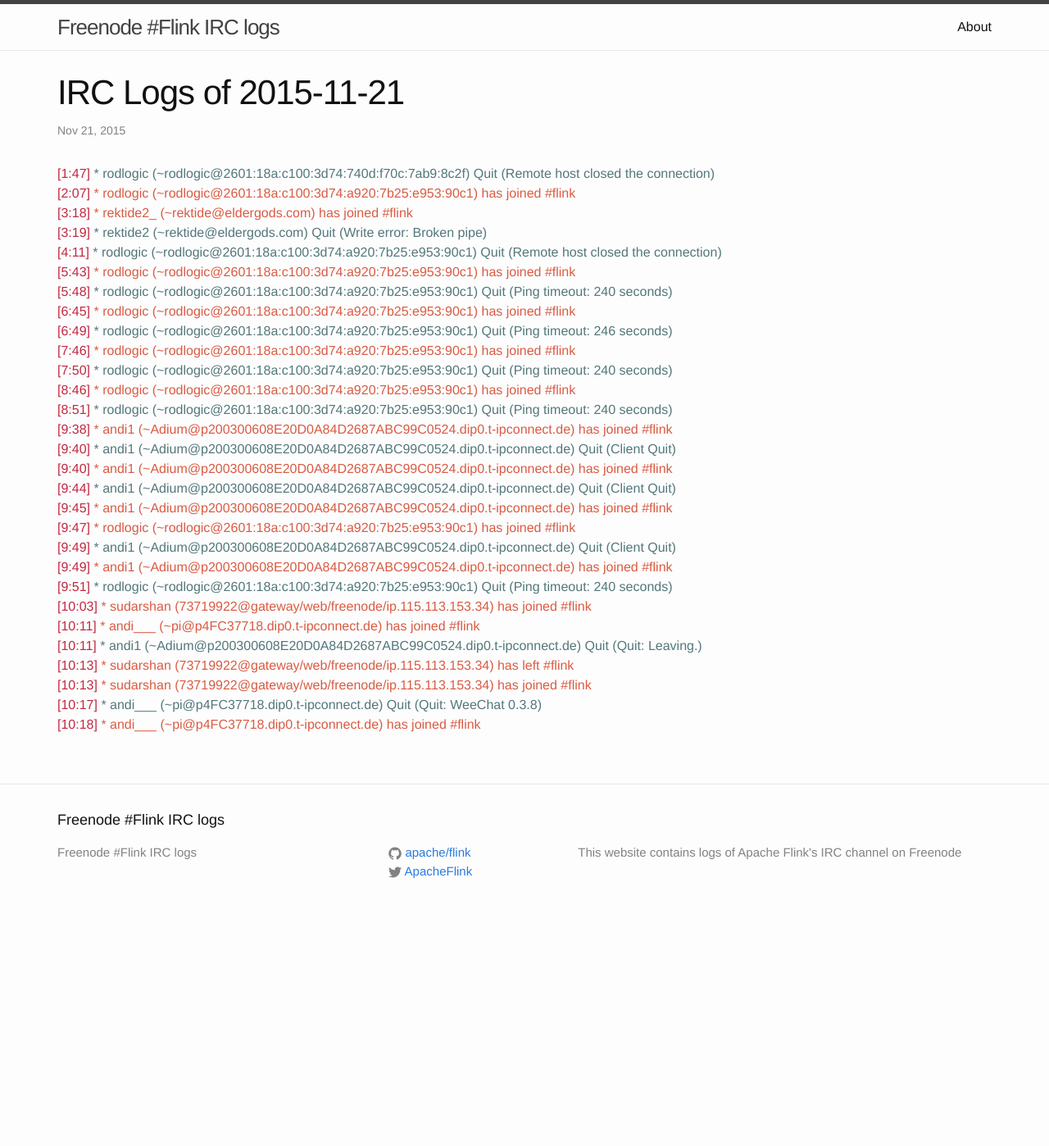
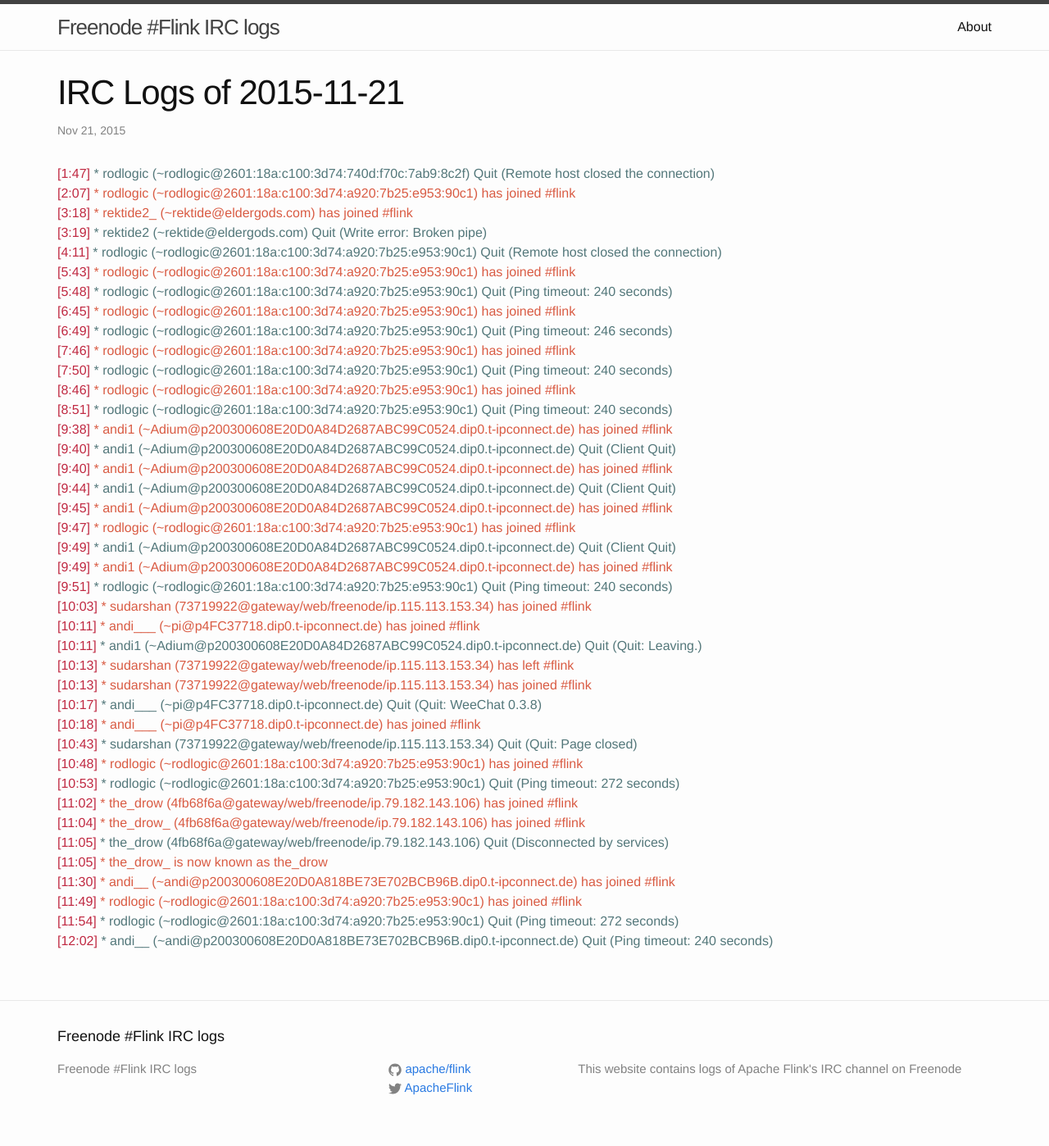
Before and after one commit to flink-irc-logs/flink-irc-logs.github.io, a Jekyll site: the page built from _posts/2015-11-21-logs.markdown, in a window 1280 px wide. Shown: the whole page at 82% size. Built offline with Jekyll 4.4.1, drawn with Linux system fonts in a browser that asks for light colours; before the commit the page ends 1134 px from its top, so only the background shows below that.

Commit message:
Update of the logs on Sat Nov 21 12:23:17 CET 2015

```diff
--- a/_posts/2015-11-21-logs.markdown
+++ b/_posts/2015-11-21-logs.markdown
@@ -33,3 +33,14 @@
 <span class="irc-date">[10:13]</span> <span class="irc-green">* sudarshan (73719922@gateway/web/freenode/ip.115.113.153.34) has joined #flink</span><br />
 <span class="irc-date">[10:17]</span> <span class="irc-navy">* andi___ (~pi@p4FC37718.dip0.t-ipconnect.de) Quit (Quit: WeeChat 0.3.8)</span><br />
 <span class="irc-date">[10:18]</span> <span class="irc-green">* andi___ (~pi@p4FC37718.dip0.t-ipconnect.de) has joined #flink</span><br />
+<span class="irc-date">[10:43]</span> <span class="irc-navy">* sudarshan (73719922@gateway/web/freenode/ip.115.113.153.34) Quit (Quit: Page closed)</span><br />
+<span class="irc-date">[10:48]</span> <span class="irc-green">* rodlogic (~rodlogic@2601:18a:c100:3d74:a920:7b25:e953:90c1) has joined #flink</span><br />
+<span class="irc-date">[10:53]</span> <span class="irc-navy">* rodlogic (~rodlogic@2601:18a:c100:3d74:a920:7b25:e953:90c1) Quit (Ping timeout: 272 seconds)</span><br />
+<span class="irc-date">[11:02]</span> <span class="irc-green">* the_drow (4fb68f6a@gateway/web/freenode/ip.79.182.143.106) has joined #flink</span><br />
+<span class="irc-date">[11:04]</span> <span class="irc-green">* the_drow_ (4fb68f6a@gateway/web/freenode/ip.79.182.143.106) has joined #flink</span><br />
+<span class="irc-date">[11:05]</span> <span class="irc-navy">* the_drow (4fb68f6a@gateway/web/freenode/ip.79.182.143.106) Quit (Disconnected by services)</span><br />
+<span class="irc-date">[11:05]</span> <span class="irc-green">* the_drow_ is now known as the_drow</span><br />
+<span class="irc-date">[11:30]</span> <span class="irc-green">* andi__ (~andi@p200300608E20D0A818BE73E702BCB96B.dip0.t-ipconnect.de) has joined #flink</span><br />
+<span class="irc-date">[11:49]</span> <span class="irc-green">* rodlogic (~rodlogic@2601:18a:c100:3d74:a920:7b25:e953:90c1) has joined #flink</span><br />
+<span class="irc-date">[11:54]</span> <span class="irc-navy">* rodlogic (~rodlogic@2601:18a:c100:3d74:a920:7b25:e953:90c1) Quit (Ping timeout: 272 seconds)</span><br />
+<span class="irc-date">[12:02]</span> <span class="irc-navy">* andi__ (~andi@p200300608E20D0A818BE73E702BCB96B.dip0.t-ipconnect.de) Quit (Ping timeout: 240 seconds)</span><br />
```
